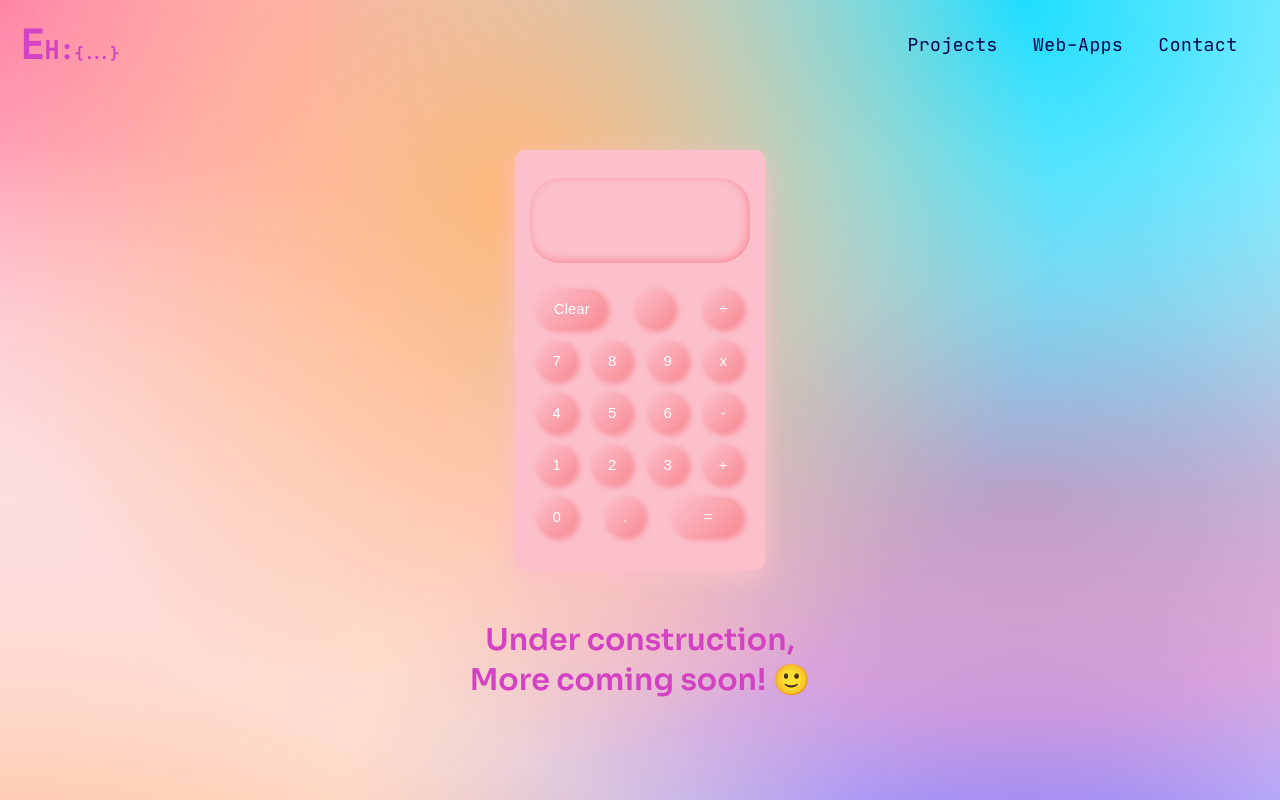
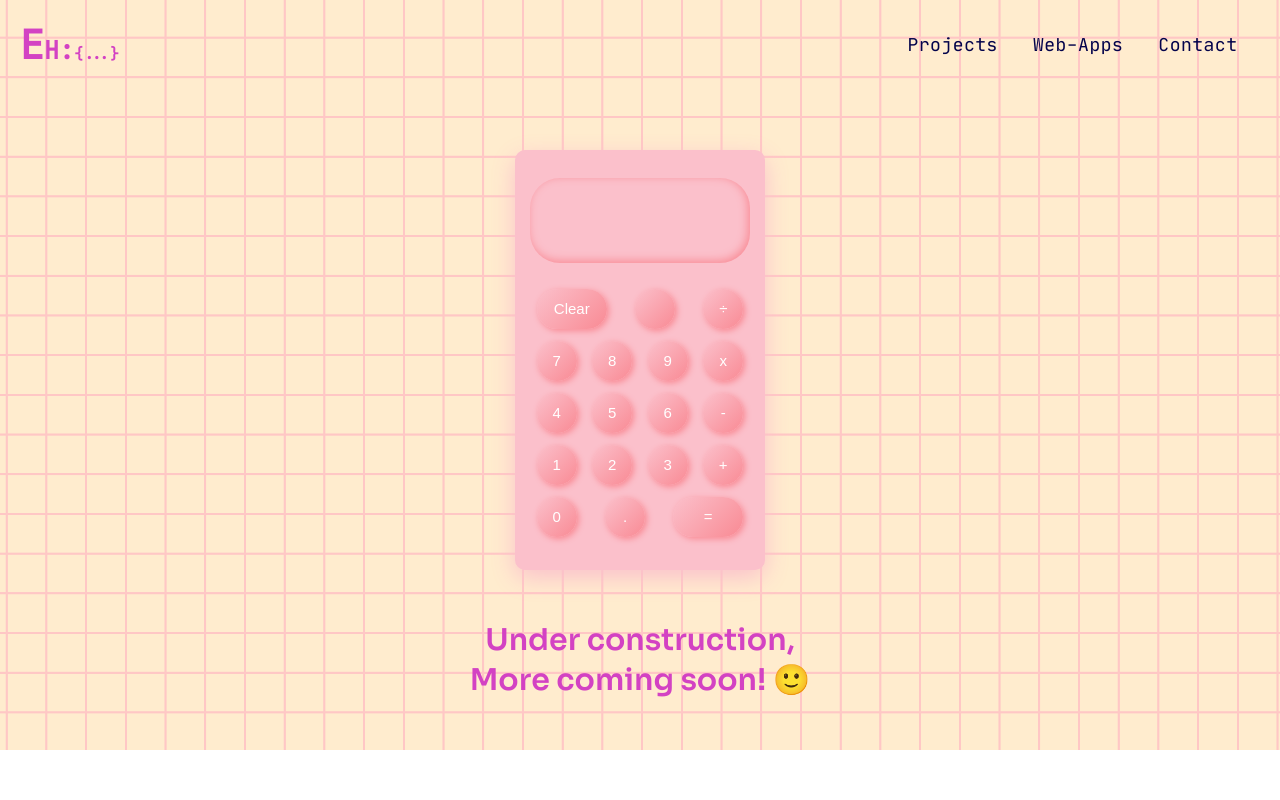
Before and after one commit to ediheid/portfolio-frontend, a React (Create React App) app: page /home/webapps in a window 1280 px wide. Shown: the top 800 px of the page. Built offline with nearby package versions, Linux system fonts and the light colour scheme; no server answers.

Commit message:
Changed background to pale grid

```diff
--- a/src/Views/WebApps/web-apps.scss
+++ b/src/Views/WebApps/web-apps.scss
@@ -3,18 +3,17 @@
 // ? Universal style
 
 .web-apps-page-main-container {
-  background-image: #ff0000;
-  background-image: radial-gradient(
-      at 40% 20%,
-      hsla(28, 100%, 74%, 1) 0,
-      transparent 50%
-    ),
-    radial-gradient(at 80% 0%, hsla(189, 100%, 56%, 1) 0, transparent 50%),
-    radial-gradient(at 0% 50%, hsla(355, 85%, 93%, 1) 0, transparent 50%),
-    radial-gradient(at 80% 50%, hsla(340, 100%, 76%, 1) 0, transparent 50%),
-    radial-gradient(at 0% 100%, hsla(22, 100%, 77%, 1) 0, transparent 50%),
-    radial-gradient(at 80% 100%, hsla(242, 100%, 70%, 1) 0, transparent 50%),
-    radial-gradient(at 0% 0%, hsla(343, 100%, 76%, 1) 0, transparent 50%);
+  // background-image: radial-gradient(
+  //     at 40% 20%,
+  //     hsla(28, 100%, 74%, 1) 0,
+  //     transparent 50%
+  //   ),
+  //   radial-gradient(at 80% 0%, hsla(189, 100%, 56%, 1) 0, transparent 50%),
+  //   radial-gradient(at 0% 50%, hsla(355, 85%, 93%, 1) 0, transparent 50%),
+  //   radial-gradient(at 80% 50%, hsla(340, 100%, 76%, 1) 0, transparent 50%),
+  //   radial-gradient(at 0% 100%, hsla(22, 100%, 77%, 1) 0, transparent 50%),
+  //   radial-gradient(at 80% 100%, hsla(242, 100%, 70%, 1) 0, transparent 50%),
+  //   radial-gradient(at 0% 0%, hsla(343, 100%, 76%, 1) 0, transparent 50%);
 
   height: 100vh;
   width: 100vw;
@@ -39,6 +38,11 @@
   flex-wrap: wrap;
 
   padding-top: 130px;
+
+  background-image: url("./Static/grid-bg.png");
+  background-position: center;
+  background-repeat: repeat;
+  background-size: contain;
 }
 
 .coming-soon-notice {
```
Also changed, not shown: src/Views/WebApps/Static/grid-bg.png (added).
